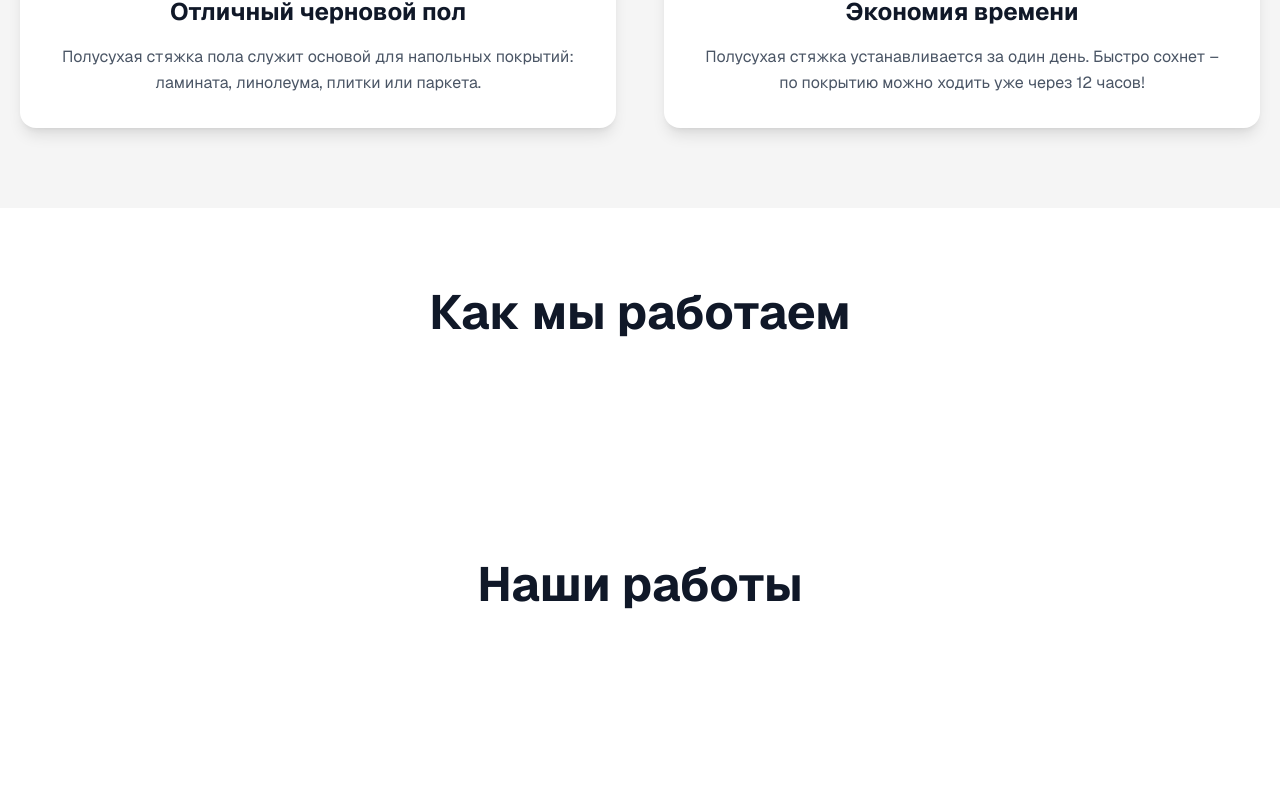
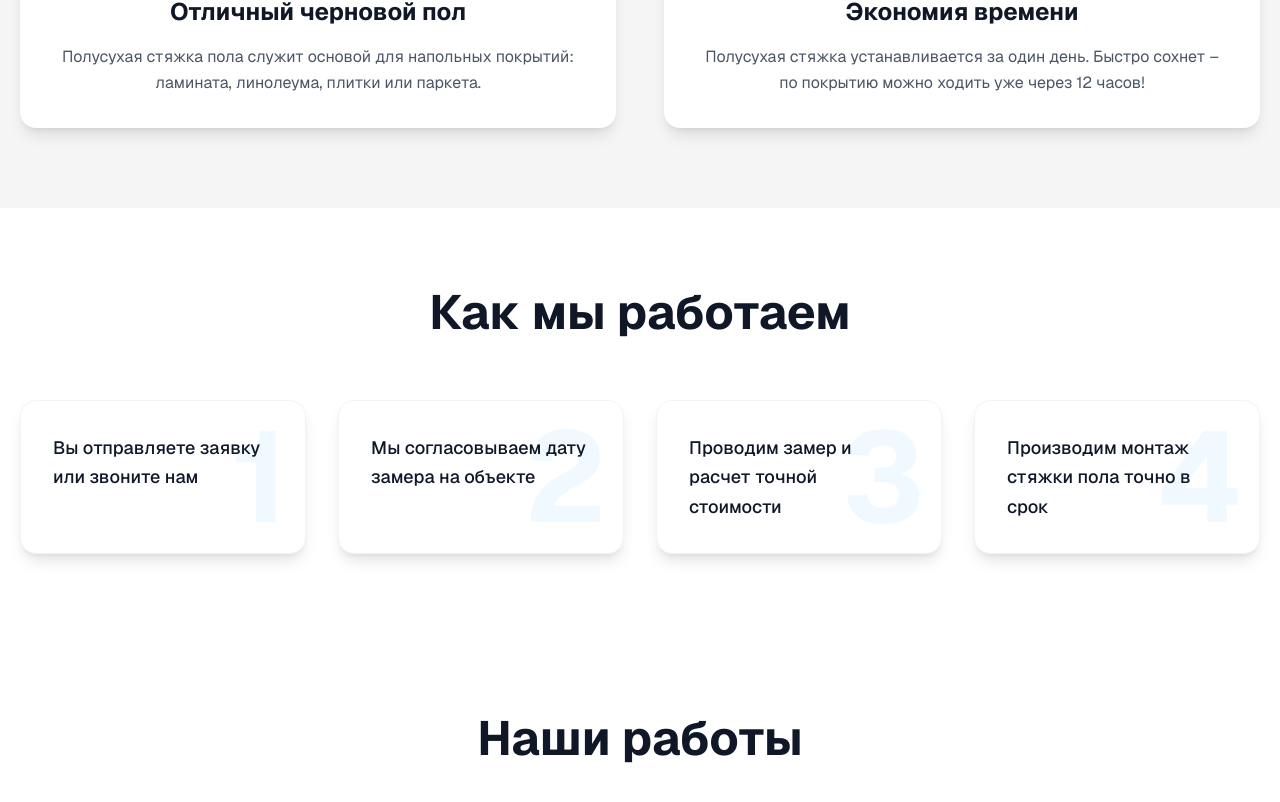
Before and after one commit to turbokuzmich/profipol, a Next.js app: page / in a window 1280 px wide. Shown: the part 1997-2799 px from the top of the page. Before the commit the page ends 2749 px from the top, so only its background shows below. Built offline with nearby package versions, Linux system fonts and the light colour scheme.

Commit message:
Блок «Как мы работаем»

```diff
--- a/app/page.tsx
+++ b/app/page.tsx
@@ -314,17 +314,76 @@ export default function Home() {
       </section>
 
       {/* Блок «Как мы работаем» */}
-      <section className="px-2 md:px-5 2xl:px-0">
+      <section className="px-2 md:px-5 2xl:px-0 bg-white">
         <div className="max-w-7xl mx-auto py-20">
           <div className="text-center mb-16">
             <h2 className="text-4xl md:text-5xl font-bold text-gray-900 mb-6">
               Как мы работаем
             </h2>
           </div>
+
+          {/* Линейка из четырех блоков */}
+          <div className="grid grid-cols-1 md:grid-cols-2 lg:grid-cols-4 gap-6 lg:gap-8">
+            {/* Блок 1 */}
+            <div className="relative bg-white rounded-2xl p-6 lg:p-8 shadow-lg hover:shadow-xl transition-shadow duration-300 border border-gray-100">
+              <div className="relative z-10">
+                <p className="text-lg font-medium text-gray-900 leading-relaxed">
+                  Вы отправляете заявку или звоните нам
+                </p>
+              </div>
+              <div className="absolute right-4 top-1/2 -translate-y-1/2 z-0">
+                <span className="text-8xl lg:text-9xl font-bold text-sky-50 select-none">
+                  1
+                </span>
+              </div>
+            </div>
+
+            {/* Блок 2 */}
+            <div className="relative bg-white rounded-2xl p-6 lg:p-8 shadow-lg hover:shadow-xl transition-shadow duration-300 border border-gray-100">
+              <div className="relative z-10">
+                <p className="text-lg font-medium text-gray-900 leading-relaxed">
+                  Мы согласовываем дату замера на объекте
+                </p>
+              </div>
+              <div className="absolute right-4 top-1/2 -translate-y-1/2 z-0">
+                <span className="text-8xl lg:text-9xl font-bold text-sky-50 select-none">
+                  2
+                </span>
+              </div>
+            </div>
+
+            {/* Блок 3 */}
+            <div className="relative bg-white rounded-2xl p-6 lg:p-8 shadow-lg hover:shadow-xl transition-shadow duration-300 border border-gray-100">
+              <div className="relative z-10">
+                <p className="text-lg font-medium text-gray-900 leading-relaxed">
+                  Проводим замер и расчет точной стоимости
+                </p>
+              </div>
+              <div className="absolute right-4 top-1/2 -translate-y-1/2 z-0">
+                <span className="text-8xl lg:text-9xl font-bold text-sky-50 select-none">
+                  3
+                </span>
+              </div>
+            </div>
+
+            {/* Блок 4 */}
+            <div className="relative bg-white rounded-2xl p-6 lg:p-8 shadow-lg hover:shadow-xl transition-shadow duration-300 border border-gray-100">
+              <div className="relative z-10">
+                <p className="text-lg font-medium text-gray-900 leading-relaxed">
+                  Производим монтаж стяжки пола точно в срок
+                </p>
+              </div>
+              <div className="absolute right-4 top-1/2 -translate-y-1/2 z-0">
+                <span className="text-8xl lg:text-9xl font-bold text-sky-50 select-none">
+                  4
+                </span>
+              </div>
+            </div>
+          </div>
         </div>
       </section>
 
-      {/* Блок «Наши работы» */}
+      {/* Блок «Наши цены» */}
       <section className="px-2 md:px-5 2xl:px-0">
         <div className="max-w-7xl mx-auto py-20">
           <div className="text-center mb-16">
```
